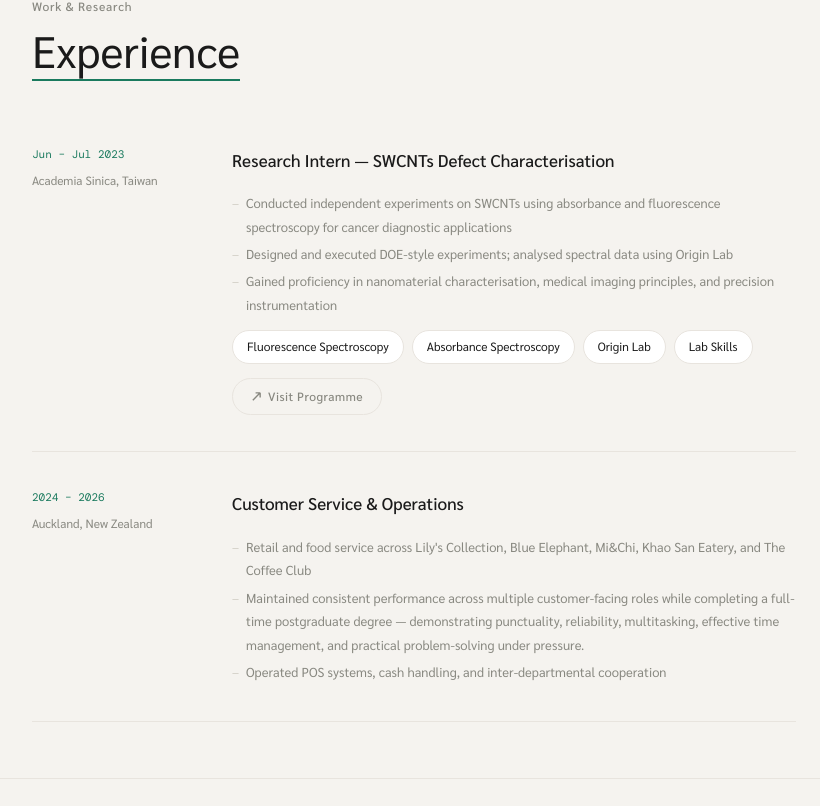
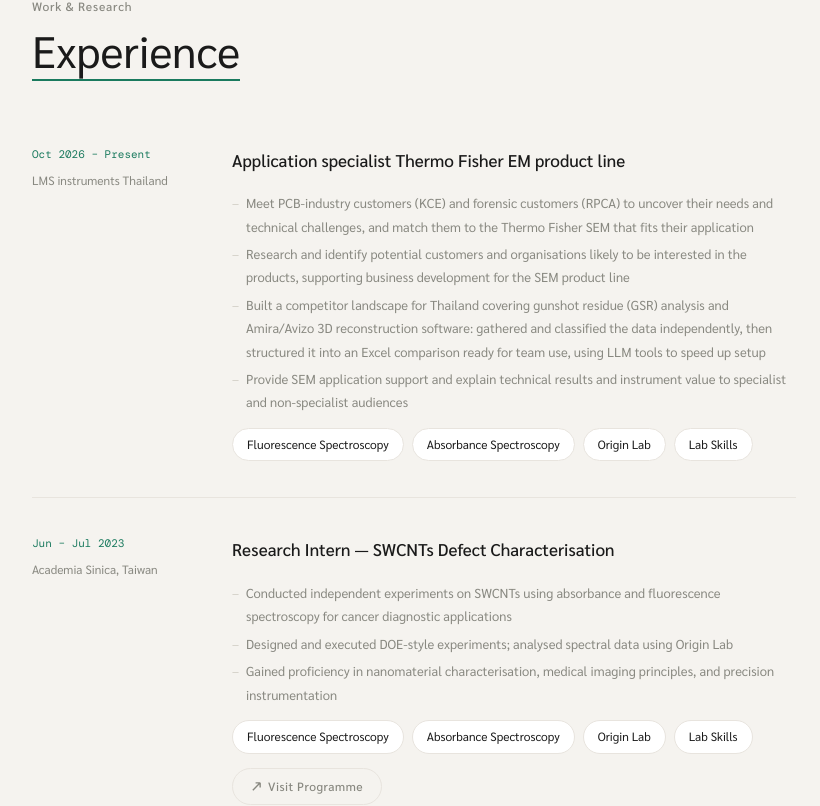
Before and after one commit to wlao034/portfolio, a Next.js app: page / in a window 1280 px wide. Shown: the part 3394-4200 px from the top of the page, without its empty margins (226-1046 px from the left). Built offline with nearby package versions, Linux system fonts and the light colour scheme.

Commit message:
Update page.tsx

```diff
--- a/app/page.tsx
+++ b/app/page.tsx
@@ -486,6 +486,41 @@ const content = {
       { number: '3', label: 'Countries researched in' },
       { number: '2 + 2', label: 'Languages spoken' },
     ],
+    expEyebrow: 'Work & Research',
+    expTitle: 'Experience',
+    exp: [
+      {
+        period: 'Oct 2026 – Present', org: 'LMS instruments Thailand',
+        title: 'Application specialist Thermo Fisher EM product line',
+        bullets: [
+                    'Meet PCB-industry customers (KCE) and forensic customers (RPCA) to uncover their needs and technical challenges, and match them to the Thermo Fisher SEM that fits their application',
+                  	'Research and identify potential customers and organisations likely to be interested in the products, supporting business development for the SEM product line',
+	                  'Built a competitor landscape for Thailand covering gunshot residue (GSR) analysis and Amira/Avizo 3D reconstruction software: gathered and classified the data independently, then structured it into an Excel comparison ready for team use, using LLM tools to speed up setup',
+                    'Provide SEM application support and explain technical results and instrument value to specialist and non-specialist audiences',
+        ],
+        expertise: ['Fluorescence Spectroscopy', 'Absorbance Spectroscopy', 'Origin Lab', 'Lab Skills'],
+      },
+      {
+        period: 'Jun – Jul 2023', org: 'Academia Sinica, Taiwan',
+        title: 'Research Intern — SWCNTs Defect Characterisation',
+        link: 'https://www.iams.sinica.edu.tw/iip/intern_experience',
+        bullets: [
+          'Conducted independent experiments on SWCNTs using absorbance and fluorescence spectroscopy for cancer diagnostic applications',
+          'Designed and executed DOE-style experiments; analysed spectral data using Origin Lab',
+          'Gained proficiency in nanomaterial characterisation, medical imaging principles, and precision instrumentation',
+        ],
+        expertise: ['Fluorescence Spectroscopy', 'Absorbance Spectroscopy', 'Origin Lab', 'Lab Skills'],
+      },
+      {
+        period: '2024 – 2026', org: 'Auckland, New Zealand',
+        title: 'Customer Service & Operations', link: null,
+        bullets: [
+          "Retail and food service across Lily's Collection, Blue Elephant, Mi&Chi, Khao San Eatery, and The Coffee Club",
+          'Maintained consistent performance across multiple customer-facing roles while completing a full-time postgraduate degree — demonstrating punctuality, reliability, multitasking, effective time management, and practical problem-solving under pressure.',
+          'Operated POS systems, cash handling, and inter-departmental cooperation',
+        ],
+      },
+    ],
     eduEyebrow: 'Academic background',
     eduTitle: 'Education',
     edu: [
@@ -573,30 +608,6 @@ const content = {
         tagGroups: [
           { label: 'Engineering & Process', tags: ['Chemical Engineering', 'Process Engineering', 'P&ID', 'Process Flow Diagrams (PFD)', 'HAZOP / Process Safety', 'Mass & Energy Balances', 'Thermodynamics', 'Heat & Mass Transfer', 'Aspen Plus', 'HYSYS', 'Environmental Engineering', 'Wastewater Treatment', 'Food Science', 'Waste Management'] },
           { label: 'Senior Project / Computational Skills', tags: ['Computational Chemistry', 'Computational Modelling', 'Autodock', 'Gaussian / GaussView', 'Discovery Studio', 'Drug Discovery'] },
-        ],
-      },
-    ],
-    expEyebrow: 'Work & Research',
-    expTitle: 'Experience',
-    exp: [
-      {
-        period: 'Jun – Jul 2023', org: 'Academia Sinica, Taiwan',
-        title: 'Research Intern — SWCNTs Defect Characterisation',
-        link: 'https://www.iams.sinica.edu.tw/iip/intern_experience',
-        bullets: [
-          'Conducted independent experiments on SWCNTs using absorbance and fluorescence spectroscopy for cancer diagnostic applications',
-          'Designed and executed DOE-style experiments; analysed spectral data using Origin Lab',
-          'Gained proficiency in nanomaterial characterisation, medical imaging principles, and precision instrumentation',
-        ],
-        expertise: ['Fluorescence Spectroscopy', 'Absorbance Spectroscopy', 'Origin Lab', 'Lab Skills'],
-      },
-      {
-        period: '2024 – 2026', org: 'Auckland, New Zealand',
-        title: 'Customer Service & Operations', link: null,
-        bullets: [
-          "Retail and food service across Lily's Collection, Blue Elephant, Mi&Chi, Khao San Eatery, and The Coffee Club",
-          'Maintained consistent performance across multiple customer-facing roles while completing a full-time postgraduate degree — demonstrating punctuality, reliability, multitasking, effective time management, and practical problem-solving under pressure.',
-          'Operated POS systems, cash handling, and inter-departmental cooperation',
         ],
       },
     ],
```
